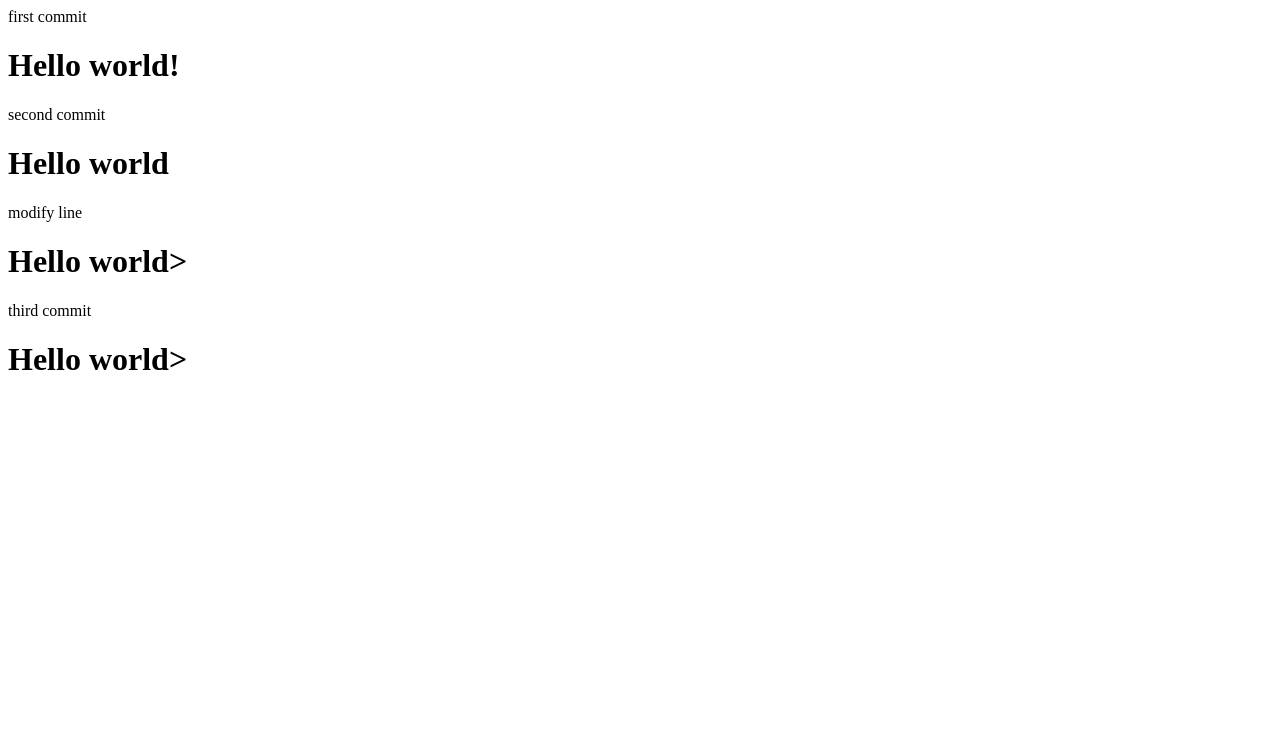
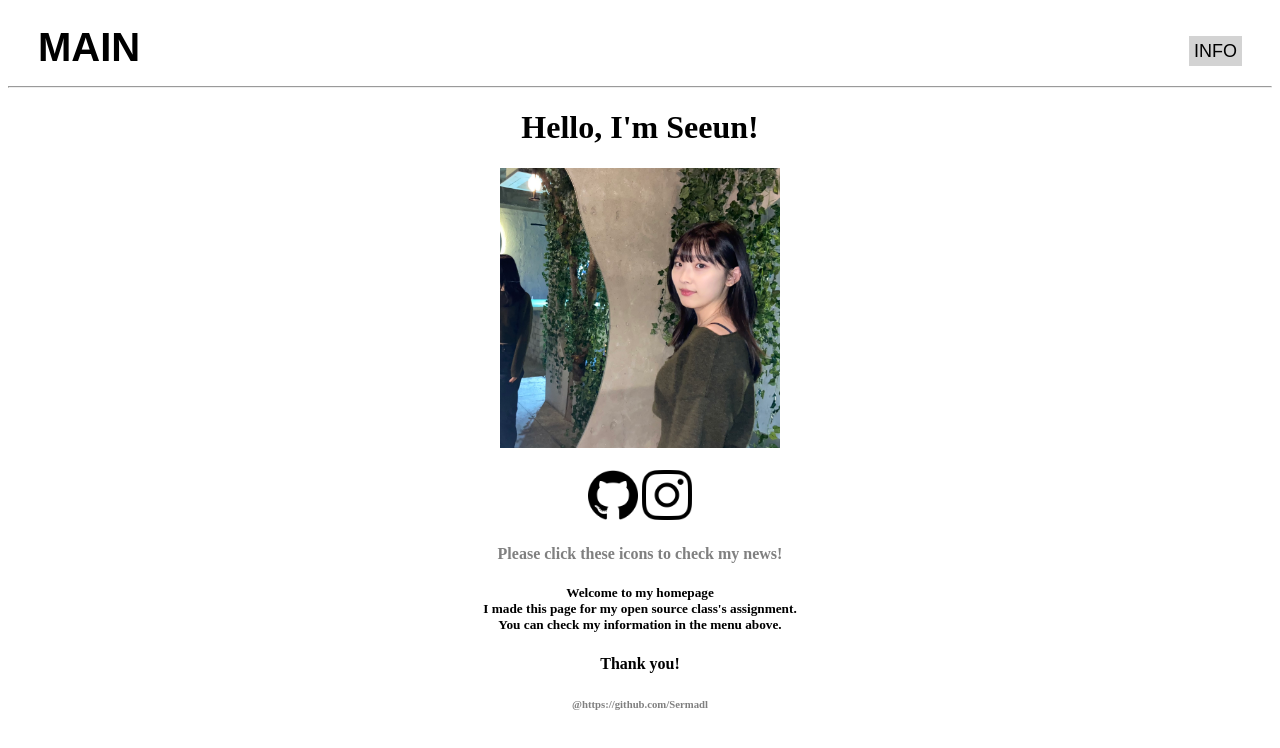
Before and after one commit to Sermadl/Mid-Term-Project, a plain HTML site: page index.html in a window 1280 px wide. Drawn offline with Linux system fonts and the light colour scheme.

Commit message:
tenth commit

```diff
--- a/index.html
+++ b/index.html
@@ -1,20 +1,34 @@
 <!DOCTYPE html>
 <html>
-    <head>
-        <title>Hello world!</title>
-    </head>
-    <body>
-        first commit
-        <h1>Hello world!</h1>
+<head>
+    <title>Seeun's HomePage</title>
+    <meta charset="utf-8">
+    <link rel="stylesheet" href="style.css">
+</head>
+<body>
+	<nav class = "navigator">
+        <h3 class = "title">MAIN</h3>
+        <ul>
+        	<li><a class = "nav-menu" href="info.html" class = "nav-menu">INFO</a></li>
+		</ul>
+    </nav>
+	<hr style="background-color: gray">
+    <div>
+    	<h1>Hello, I'm Seeun!</h1>
+	    <img src="24AF5B90-3D5E-43A5-BE89-688DE909B90F_1_102_a.jpeg" width="280px" height="280px">
+	    <br><br>
+	    <a href="https://github.com/Sermadl"><img src="github.png" width="50px" height="50px"></a>
+	    <a href="https://www.instagram.com/kss_.e/"><img src="instagram.png" width="50px" height="50px"></a>
 
-        second commit
-        <h1>Hello world</h1>
+	    <h4 style="color: gray">Please click these icons to check my news!</h4>
+	    <h5>Welcome to my homepage<br>
+	    	I made this page for my open source class's assignment.<br>
+	    	You can check my information in the menu above.<br>
+	    </h5>
+	    <h4>Thank you!</h4>
 
-        modify line
-        <h1>Hello world></h1>
 
-        third commit
-        <h1>Hello world></h1>
-
-    </body>
+	    <h6 style="color: gray">@https://github.com/Sermadl</h6>
+	</div>
+</body>
 </html>
```
